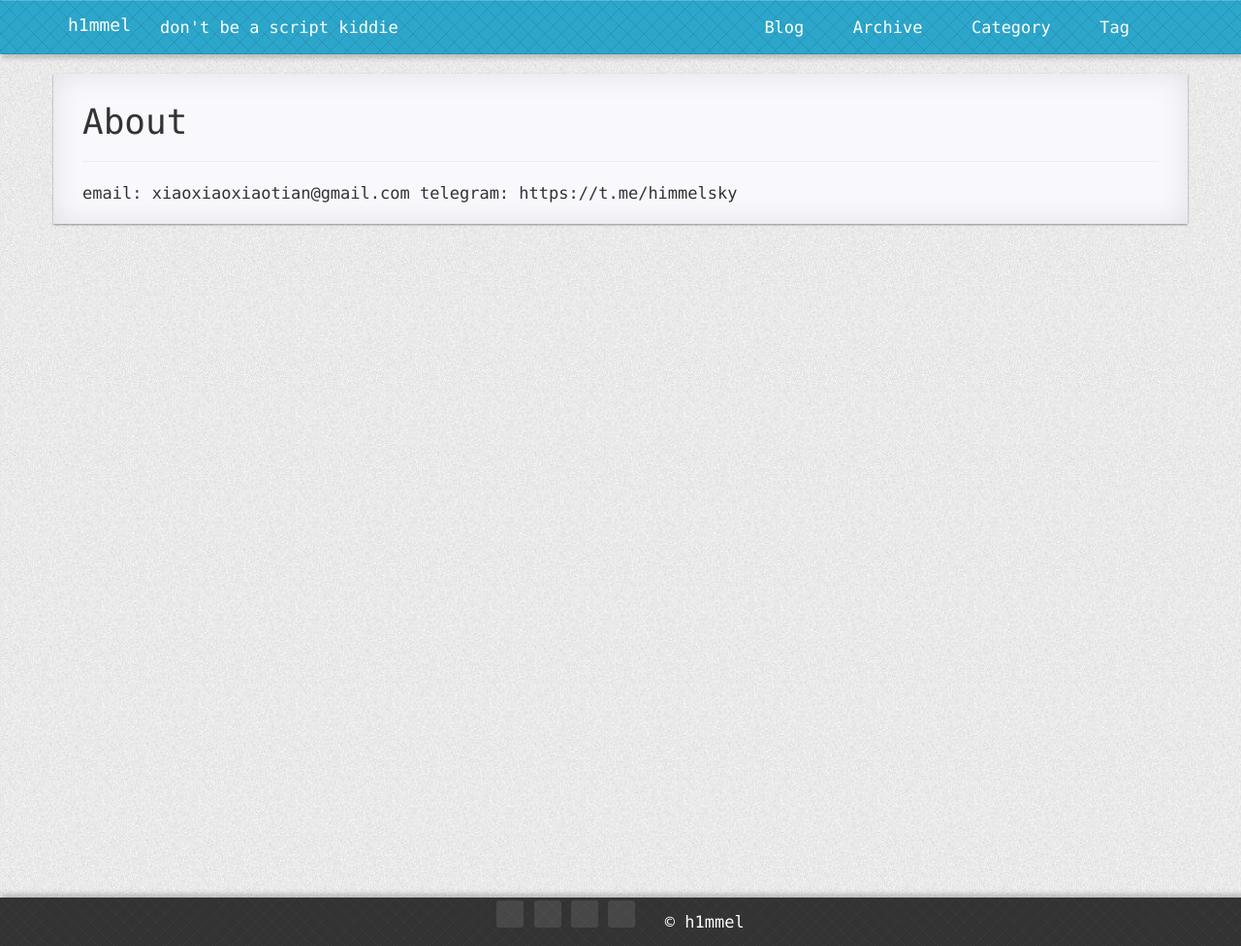
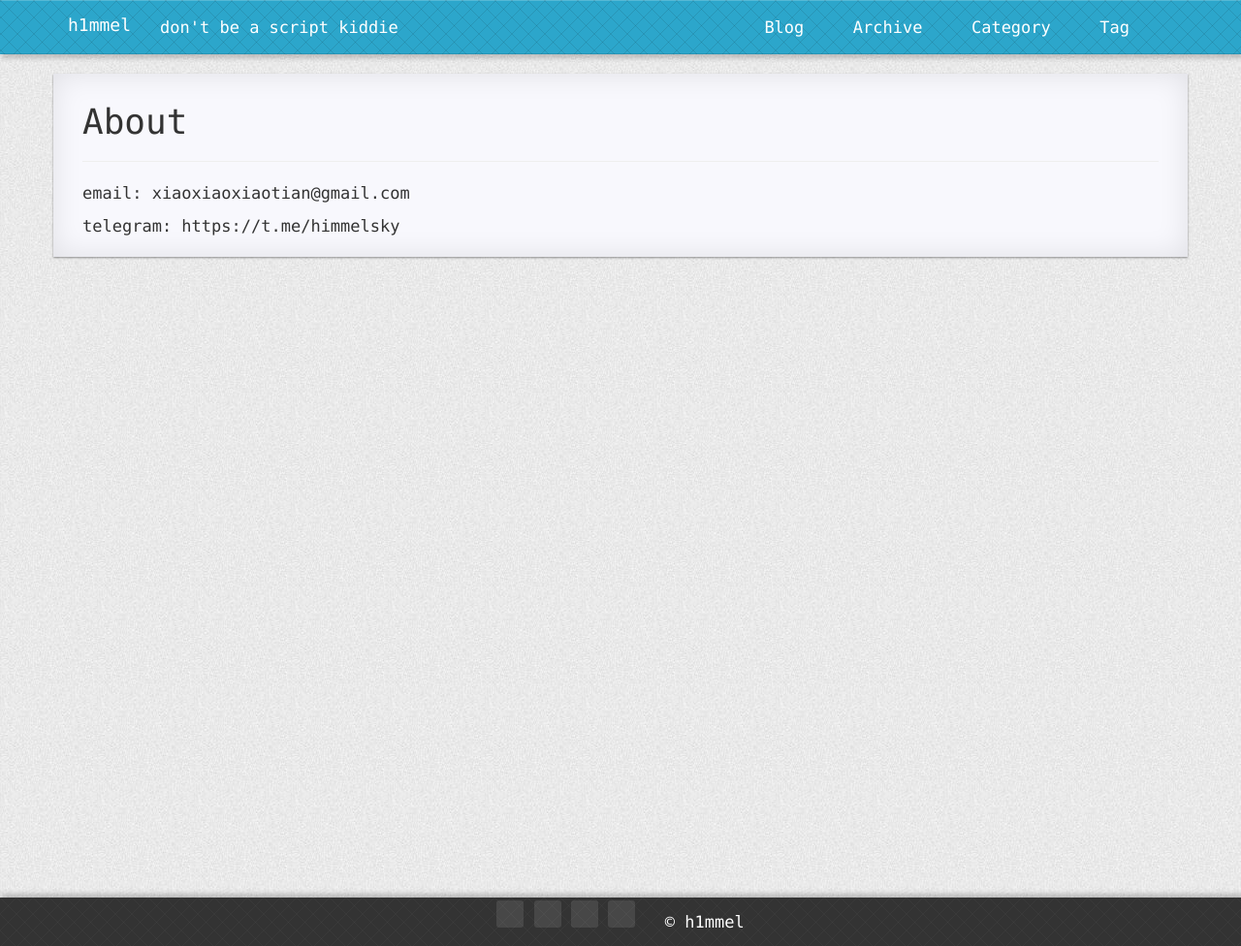
Before and after one commit to h1mmel/h1mmel.github.io, a Jekyll site: the page built from pages/4about.md, in a window 1280 px wide. Shown: the whole page at 97% size. Built offline with Jekyll 4.4.1, drawn with Linux system fonts in a browser that asks for light colours; nearby versions of some CDN libraries; comment, search, counter and statistics services are not loaded; a style sheet for code colours, icons or effects is not loaded; part of the change alters nothing that is shown.

```diff
--- a/pages/4about.md
+++ b/pages/4about.md
@@ -5,5 +5,5 @@ permalink: /about/
 icon: octicon-heart
 ---
 
-<p>email: {{site.email}}
-telegram: https://t.me/himmelsky</p>
+<p>email: {{site.email}}</p>
+<p>telegram: https://t.me/himmelsky</p>
```
